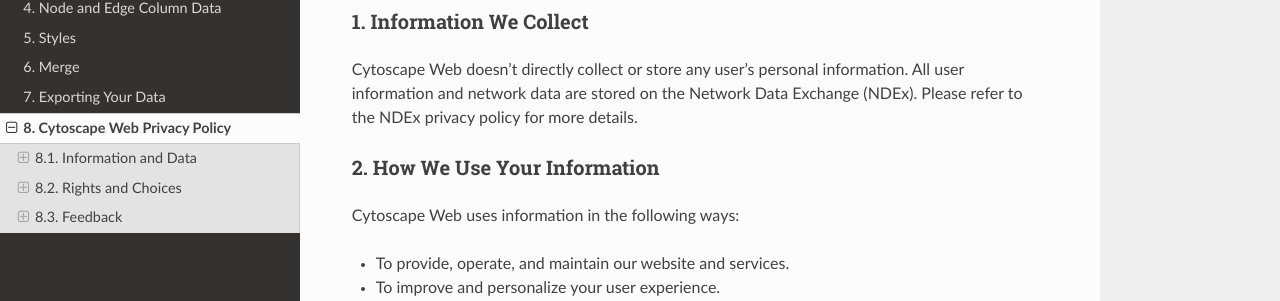
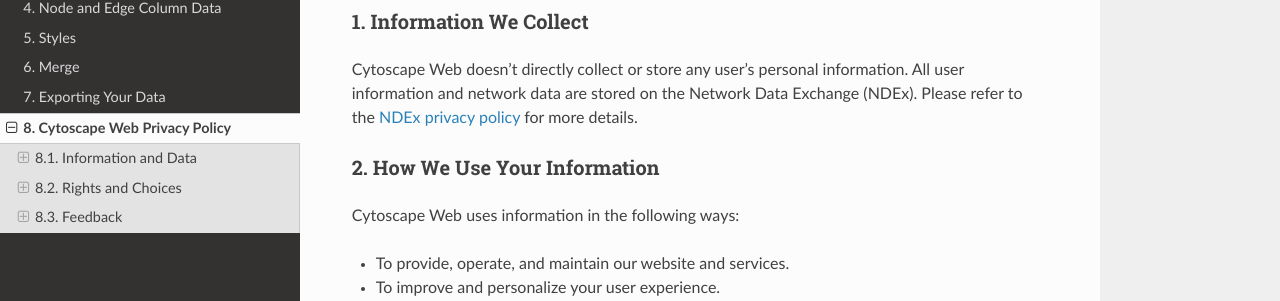
Before and after one commit to cytoscape/web-cytoscape-manual, a Sphinx documentation site: the page built from docs/Cytoscape_Privacy_Policy.md, in a window 1280 px wide and 900 px high. Shown: the part 352-653 px from the top of the window. Built offline with Sphinx 7.4.7 and the Read the Docs theme 3.1.0, drawn with Linux system fonts in a browser that asks for light colours; part of the change alters nothing that is shown.

```diff
--- a/docs/Cytoscape_Privacy_Policy.md
+++ b/docs/Cytoscape_Privacy_Policy.md
@@ -10,7 +10,7 @@ At Cytoscape Web, accessible from [https://web.cytoscape.org](https://web.cytosc
 
 ### 1. Information We Collect
 
-Cytoscape Web doesn’t directly collect or store any user’s personal information. All user information and network data are stored on the Network Data Exchange (NDEx). Please refer to the NDEx privacy policy for more details.
+Cytoscape Web doesn’t directly collect or store any user’s personal information. All user information and network data are stored on the Network Data Exchange (NDEx). Please refer to the [NDEx privacy policy](https://home.ndexbio.org/disclaimer-license/) for more details.
 
 ### 2. How We Use Your Information
 
```
